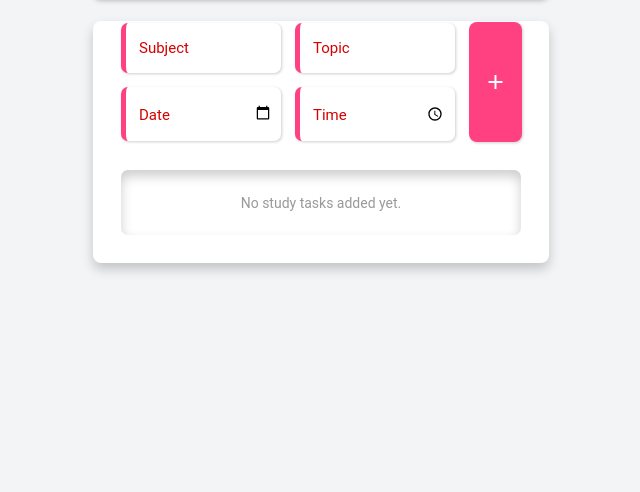
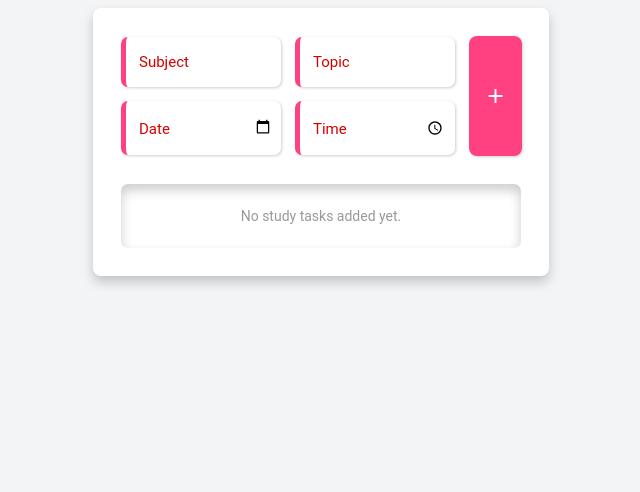
Before and after one commit to rohangiriportfolio/Smart-Study-Planner, a plain HTML site: page index.html in a window 1280 px wide. Shown: the part 308-800 px from the top of the page, without its empty margins (319-959 px from the left). Drawn offline with nearby package versions, Linux system fonts and the light colour scheme.

Commit message:
Update style.css

```diff
--- a/style.css
+++ b/style.css
@@ -32,11 +32,6 @@ body {
   border-radius: 8px;
   box-shadow: 0 6px 12px rgba(0, 0, 0, 0.2);
   font-size: 16px;
-
-  /* Added to prevent margin collapse and positioning issues */
-  overflow: hidden;
-  position: relative;
-  padding-top: 1px; /* prevents margin collapse */
 }
 
 ::-webkit-scrollbar {
@@ -69,9 +64,6 @@ body {
   background-color: white;
   transition: box-shadow 0.3s ease;
   border-left: 5px solid #ff4081;
-
-  /* Added for relative positioning context */
-  position: relative;
 }
 
 .input-grid .mdl-textfield:hover {
@@ -182,9 +174,6 @@ input {
   box-shadow: 0 6px 12px rgba(0, 0, 0, 0.2) inset;
   border-radius: 7px;
   margin-top: 2rem;
-
-  /* added to avoid margin collapse affecting the list */
-  padding-top: 1px;
 }
 
 .task-row {
```
